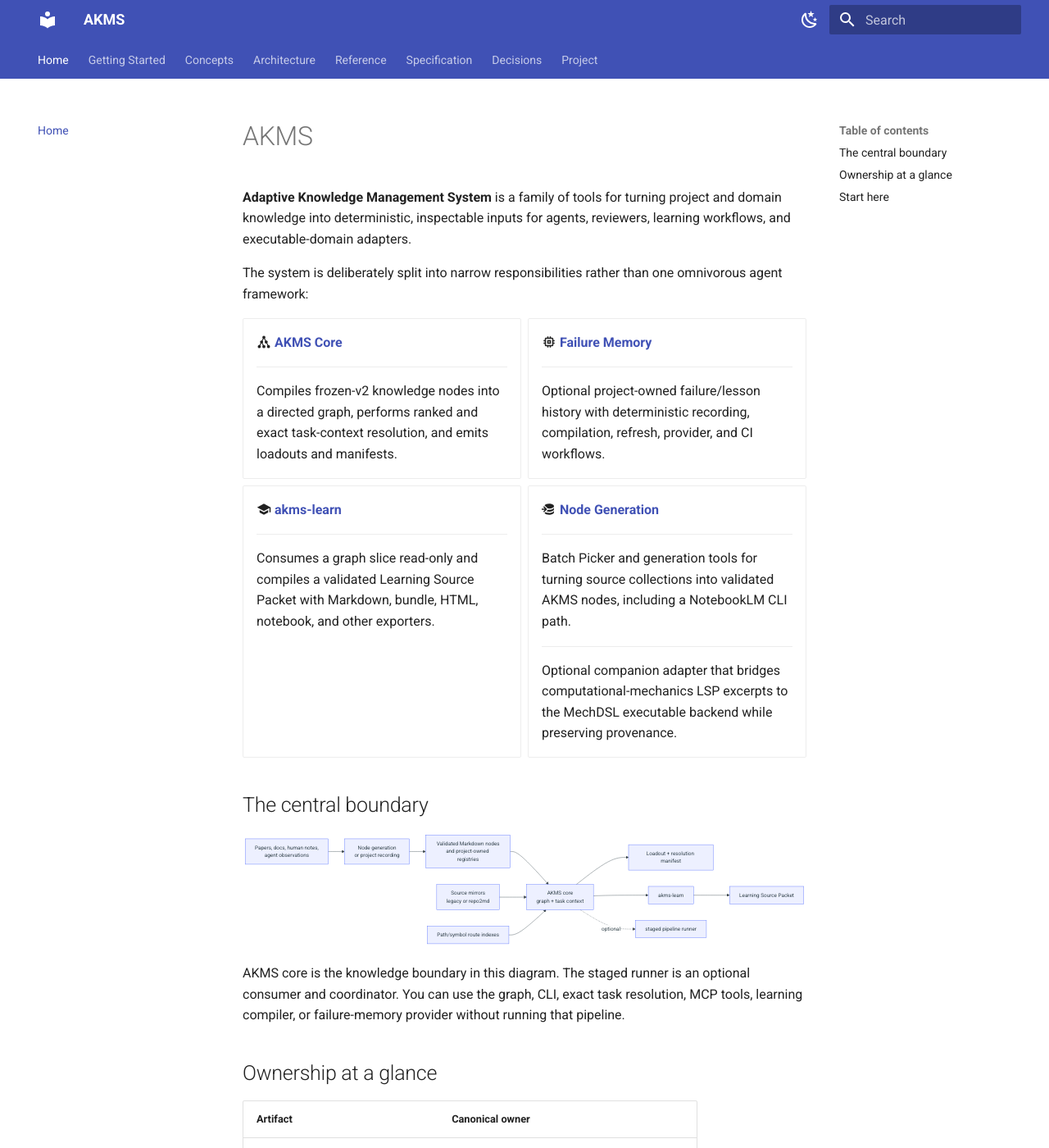
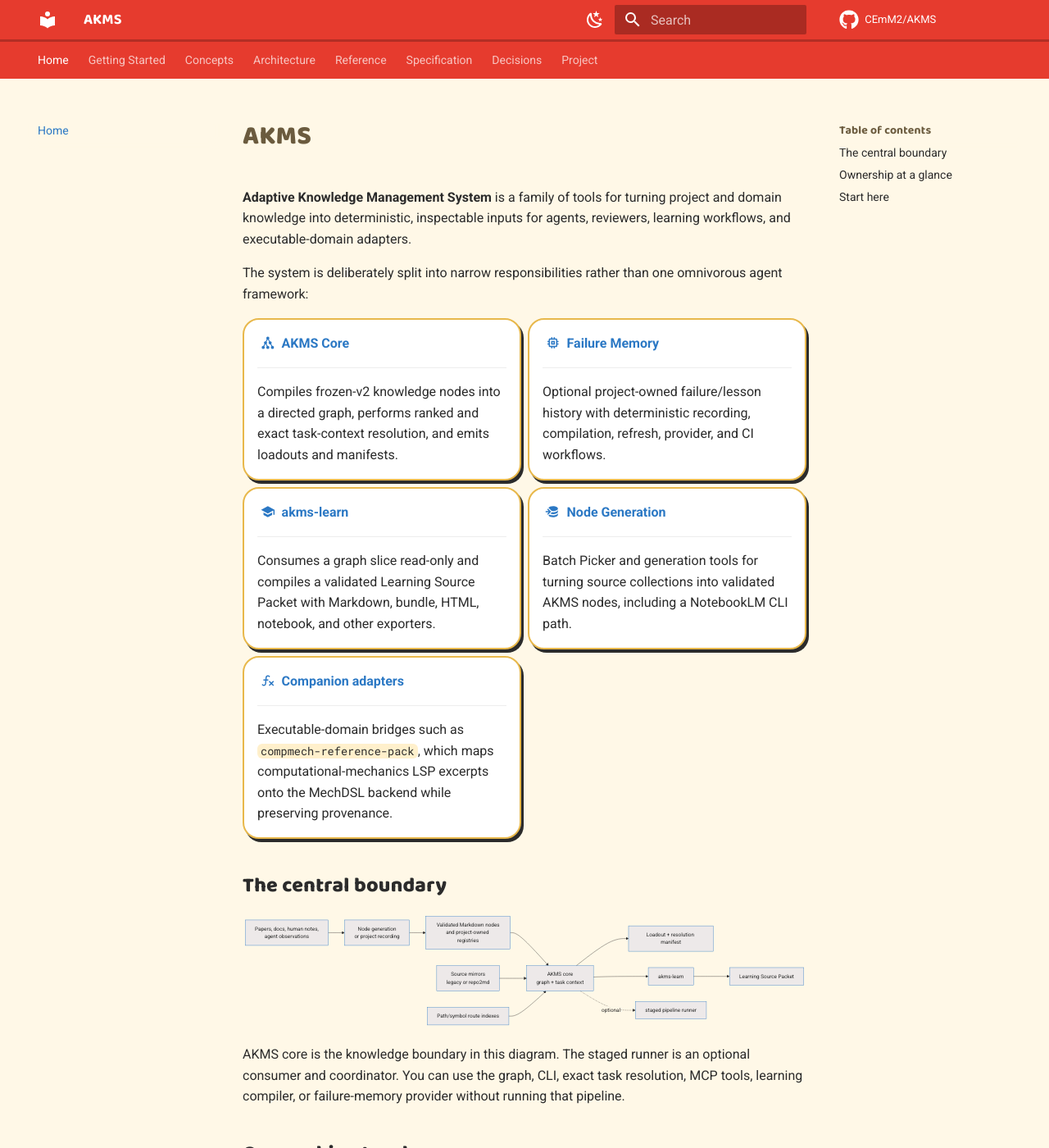
Before and after one commit to CEmM2/AKMS, an MkDocs documentation site: the page built from docs/index.md, in a window 1280 px wide and 1400 px high. Shown: the whole window at 82% size. Built offline with MkDocs 1.6.1 and Material for MkDocs 9.7.7, drawn with Linux system fonts in a browser that asks for light colours; comment, search, counter and statistics services are not loaded.

Commit message:
docs: adopt the house theme, repair the companion-adapter card, set the site URL
Three corrections to the published documentation surface.

**The house theme.** Ports the look from dev/demos/02-adaptive-path.html onto
Material as docs/stylesheets/akms.css: the light and dark palettes, the 16/20px
radii, the 2.5px card borders and the hard offset shadows. The demo scopes its
tokens to [data-theme]; Material stamps [data-md-color-scheme], so the palettes
are re-scoped and mapped onto Material's own --md-* variables rather than
restated as a parallel system. `primary`/`accent` move to `custom` so the
stylesheet wins — a named Material colour would override it.

Typography is deliberately not a literal port. The demo sets a cursive face for
body and monospace text, which costs too much on reference tables, API
signatures and code blocks. Baloo 2 carries the identity on headings and the
header rule; body and code keep Material's readable defaults.

**The companion-adapter card.** docs/index.md carried an orphaned card body —
a `---` and a description with no icon or title line — left behind when
compmech-reference-pack was dropped from the public tree. It rendered as a
detached paragraph inside the grid. Restored as a proper card pointing at the
architecture page that documents extension points, worded so it describes the
adapter without implying it is installable yet.

**The site URL.** site_url was an empty string and repo_url/edit_uri were absent,
all three marked "finalized at publication time". They are knowable now, and
site_url drives canonical links and the sitemap.

Verified on a strict build: five cards render inline SVG icons, zero literal
`:material-` remains, the stylesheet is linked and emitted, and the canonical
link resolves to https://cemm2.github.io/AKMS/index.html.

Co-Authored-By: Claude Opus 5 (1M context) <noreply@anthropic.com>
Claude-Session: https://claude.ai/code/session_01TcdE6eeSDBh8xrgKCoGrkw

```diff
--- a/docs/index.md
+++ b/docs/index.md
@@ -37,11 +37,13 @@ omnivorous agent framework:
     Batch Picker and generation tools for turning source collections into
     validated AKMS nodes, including a NotebookLM CLI path.
 
+-   :material-function-variant: __[Companion adapters](architecture/modules.md)__
 
     ---
 
-    Optional companion adapter that bridges computational-mechanics LSP
-    excerpts to the MechDSL executable backend while preserving provenance.
+    Executable-domain bridges such as `compmech-reference-pack`, which maps
+    computational-mechanics LSP excerpts onto the MechDSL backend while
+    preserving provenance.
 
 </div>
 
--- /dev/null
+++ b/docs/stylesheets/akms.css
@@ -0,0 +1,200 @@
+/* AKMS documentation theme.
+ *
+ * Ports the house look from dev/demos/02-adaptive-path.html onto MkDocs
+ * Material. The demo scopes its tokens to [data-theme="light"|"dark"]; Material
+ * stamps [data-md-color-scheme="default"|"slate"], so the palettes are
+ * re-scoped here and mapped onto Material's own --md-* variables rather than
+ * being restated as a parallel system.
+ *
+ * Typography is deliberately not a literal port. The demo sets a cursive face
+ * for body and monospace text, which costs too much on reference tables, API
+ * signatures and code blocks. Baloo 2 carries the identity on headings and the
+ * header; body and code keep Material's readable defaults.
+ */
+
+@import url("https://fonts.googleapis.com/css2?family=Baloo+2:wght@600;700;800&display=swap");
+
+:root {
+  --akms-radius: 16px;
+  --akms-radius-card: 20px;
+  --akms-card-border-width: 2.5px;
+  --akms-red: #e63b2e;
+  --akms-font-display: "Baloo 2", system-ui, sans-serif;
+}
+
+/* ========== LIGHT ========== */
+[data-md-color-scheme="default"] {
+  --akms-bg: #fff8e7;
+  --akms-surface: #ffffff;
+  --akms-elevated: #fff0cc;
+  --akms-border: #e8b84b;
+  --akms-text-muted: #6b5b3e;
+  --akms-shadow: 3px 4px 0 #2b2b2b;
+  --akms-shadow-hover: 5px 6px 0 #2b2b2b;
+
+  --md-primary-fg-color: #e63b2e;
+  --md-primary-fg-color--light: #f06055;
+  --md-primary-fg-color--dark: #b22e24;
+  --md-primary-bg-color: #ffffff;
+  --md-accent-fg-color: #2b78c4;
+
+  --md-default-bg-color: #fff8e7;
+  --md-default-fg-color: #2b2b2b;
+  --md-default-fg-color--light: #6b5b3e;
+  --md-default-fg-color--lighter: #9a8a6e;
+  --md-typeset-color: #2b2b2b;
+  --md-typeset-a-color: #2b78c4;
+  --md-code-bg-color: #fff0cc;
+  --md-code-fg-color: #2b2b2b;
+  --md-footer-bg-color: #2b2b2b;
+}
+
+/* ========== DARK ========== */
+[data-md-color-scheme="slate"] {
+  --akms-bg: #0d1117;
+  --akms-surface: #161b22;
+  --akms-elevated: #1c2128;
+  --akms-border: #484f58;
+  --akms-text-muted: #8b949e;
+  --akms-shadow: 3px 4px 0 #000000;
+  --akms-shadow-hover: 5px 6px 0 #000000;
+
+  --md-primary-fg-color: #161b22;
+  --md-primary-fg-color--light: #1c2128;
+  --md-primary-fg-color--dark: #0d1117;
+  --md-primary-bg-color: #f0f6fc;
+  --md-accent-fg-color: #58a6ff;
+
+  --md-default-bg-color: #0d1117;
+  --md-default-fg-color: #c9d1d9;
+  --md-default-fg-color--light: #8b949e;
+  --md-default-fg-color--lighter: #6e7681;
+  --md-typeset-color: #c9d1d9;
+  --md-typeset-a-color: #58a6ff;
+  --md-code-bg-color: #161b22;
+  --md-code-fg-color: #c9d1d9;
+  --md-footer-bg-color: #161b22;
+}
+
+/* ========== DISPLAY TYPE ========== */
+.md-typeset h1,
+.md-typeset h2,
+.md-typeset h3,
+.md-typeset h4,
+.md-header__title,
+.md-nav__title {
+  font-family: var(--akms-font-display);
+  letter-spacing: 0.01em;
+}
+
+.md-typeset h1,
+.md-typeset h2 {
+  font-weight: 800;
+}
+
+/* The demo's signature: a hard rule under the top bar in the accent red. */
+.md-header {
+  box-shadow: 0 3px 0 var(--akms-red);
+}
+
+[data-md-color-scheme="default"] .md-header {
+  box-shadow: 0 3px 0 #b22e24;
+}
+
+/* ========== CARDS ========== */
+.md-typeset .grid.cards > ul > li,
+.md-typeset .grid > .card {
+  background: var(--akms-surface);
+  border: var(--akms-card-border-width) solid var(--akms-border);
+  border-radius: var(--akms-radius-card);
+  box-shadow: var(--akms-shadow);
+  transition:
+    transform 0.15s ease,
+    box-shadow 0.15s ease;
+}
+
+.md-typeset .grid.cards > ul > li:hover,
+.md-typeset .grid > .card:hover {
+  transform: translate(-2px, -2px);
+  box-shadow: var(--akms-shadow-hover);
+  border-color: var(--md-accent-fg-color);
+}
+
+/* Card icons pick up the accent rather than sitting in body grey. */
+.md-typeset .grid.cards > ul > li > hr + p > .twemoji,
+.md-typeset .grid.cards > ul > li > p > .twemoji {
+  color: var(--md-accent-fg-color);
+}
+
+.md-typeset .grid.cards > ul > li .twemoji svg {
+  width: 1.6em;
+  height: 1.6em;
+}
+
+/* ========== ADMONITIONS, QUOTES, TABLES ========== */
+.md-typeset .admonition,
+.md-typeset details {
+  border-width: var(--akms-card-border-width);
+  border-radius: var(--akms-radius);
+  box-shadow: var(--akms-shadow);
+}
+
+.md-typeset blockquote {
+  border-left: var(--akms-card-border-width) solid var(--akms-border);
+  border-radius: 0 var(--akms-radius) var(--akms-radius) 0;
+  background: var(--akms-elevated);
+  color: var(--akms-text-muted);
+  padding: 0.4rem 0.8rem;
+}
+
+.md-typeset table:not([class]) {
+  border: var(--akms-card-border-width) solid var(--akms-border);
+  border-radius: var(--akms-radius);
+  overflow: hidden;
+  box-shadow: var(--akms-shadow);
+}
+
+.md-typeset table:not([class]) th {
+  background: var(--akms-elevated);
+  font-family: var(--akms-font-display);
+  font-weight: 700;
+}
+
+/* ========== CODE ========== */
+.md-typeset pre > code,
+.md-typeset .highlight {
+  border-radius: var(--akms-radius);
+}
+
+.md-typeset .highlight {
+  border: 1.5px solid var(--akms-border);
+}
+
+.md-typeset code {
+  border-radius: 6px;
+}
+
+/* ========== BUTTONS AND PILLS ========== */
+.md-typeset .md-button {
+  border-width: var(--akms-card-border-width);
+  border-radius: var(--akms-radius);
+  box-shadow: var(--akms-shadow);
+  font-family: var(--akms-font-display);
+  font-weight: 600;
+}
+
+.md-typeset .md-button:hover {
+  transform: translate(-1px, -1px);
+  box-shadow: var(--akms-shadow-hover);
+}
+
+/* ========== NARROW SCREENS ========== */
+/* The offset shadows read as clutter once cards go full-bleed. */
+@media screen and (max-width: 44.9375em) {
+  .md-typeset .grid.cards > ul > li,
+  .md-typeset table:not([class]),
+  .md-typeset .admonition,
+  .md-typeset details {
+    box-shadow: none;
+  }
+}
--- a/mkdocs.yml
+++ b/mkdocs.yml
@@ -2,9 +2,10 @@ site_name: AKMS
 site_description: >-
   Adaptive Knowledge Management System — deterministic graph, task-context,
   loadout, learning, and project-memory infrastructure for coding and research agents.
-# site_url / repo_url are finalized at publication time.
-site_url: ""
-# edit_uri is restored with repo_url at publication time.
+site_url: "https://cemm2.github.io/AKMS/"
+repo_url: "https://github.com/CEmM2/AKMS"
+repo_name: CEmM2/AKMS
+edit_uri: edit/main/docs/
 
 docs_dir: docs
 site_dir: site
@@ -14,17 +15,19 @@ theme:
   name: material
   language: en
   palette:
+    # `custom` hands primary/accent to docs/stylesheets/akms.css, which defines
+    # them per scheme. A named Material colour here would win instead.
     - media: "(prefers-color-scheme: light)"
       scheme: default
-      primary: indigo
-      accent: indigo
+      primary: custom
+      accent: custom
       toggle:
         icon: material/weather-night
         name: Switch to dark mode
     - media: "(prefers-color-scheme: dark)"
       scheme: slate
-      primary: indigo
-      accent: indigo
+      primary: custom
+      accent: custom
       toggle:
         icon: material/weather-sunny
         name: Switch to light mode
@@ -81,6 +84,9 @@ markdown_extensions:
           format: !!python/name:pymdownx.superfences.fence_code_format
   - pymdownx.arithmatex:
       generic: true
+
+extra_css:
+  - stylesheets/akms.css
 
 plugins:
   - search
```
